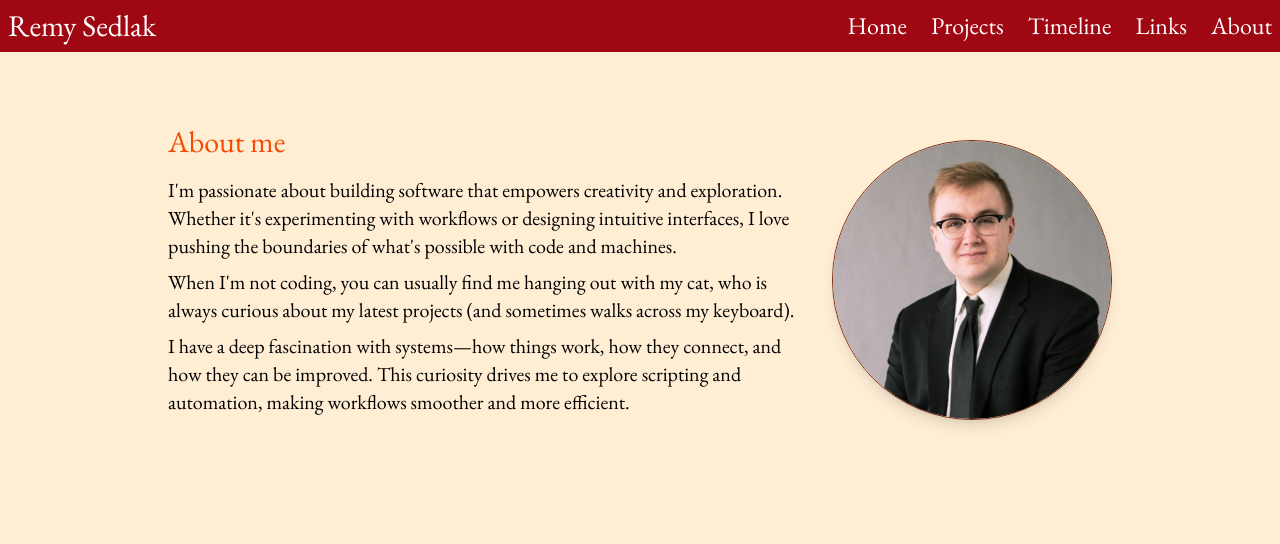
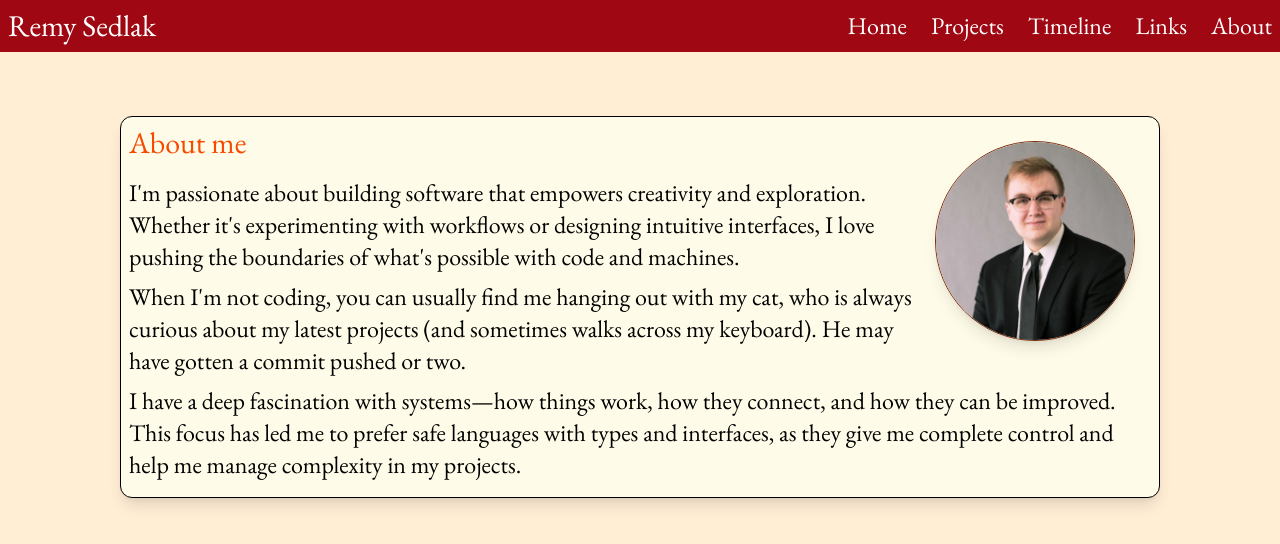
Before and after one commit to remysedlak/portfolio2.0, a React (Vite) app: page /#/about in a window 1280 px wide. Shown: the top 544 px of the page. Built offline with nearby package versions, Linux system fonts and the light colour scheme.

Commit message:
updated about me section

```diff
--- a/src/About.tsx
+++ b/src/About.tsx
@@ -2,27 +2,29 @@ import React from "react";
 
 const About: React.FC = () => (
     <div
-        className="md:mx-40 mx-2 flex flex-col md:flex-row justify-center items-center md:mt-16 mt-4"
+        className="md:mx-30 mx-2 flex flex-col md:flex-row justify-center items-center md:mt-16 mt-4"
     >
-        <div style={{ flex: 1, minWidth: 250 }} className=" p-2 ">
+        <div style={{ flex: 1, minWidth: 250 }} className=" p-2 bg-yellow-50 rounded-xl shadow-lg border ">
             <img
             src="/assets/remysedlak_image.jpg"
-            alt="Remy Sedlak"
-            className="md:rounded-full float-right shadow-lg ml-4 mt-4 w-32 h-32 md:mb-0 md:w-70 md:h-70 border border-orange-900"
+            alt="image of Remy Sedlak"
+            loading="lazy"
+            className="md:rounded-full float-right shadow-lg mr-4  mt-4 w-32 h-32 md:mb-0 md:w-50 md:h-50 border border-orange-900"
         />
+
+        <div className="">
         <h1 className="text-3xl mb-4 text-orange-600">About me</h1>
-            <p className="text-xl mb-2 ">
+            <p className="text-xl md:text-2xl mb-2 ">
                 I'm passionate about building software that empowers creativity and exploration. Whether it's experimenting with workflows or designing intuitive interfaces, I love pushing the boundaries of what's possible with code and machines.
             </p>
-            <p className="mb-2 text-xl">
-                When I'm not coding, you can usually find me hanging out with my cat, who is always curious about my latest projects (and sometimes walks across my keyboard).
+            <p className="mb-2 text-xl md:text-2xl">
+                When I'm not coding, you can usually find me hanging out with my cat, who is always curious about my latest projects (and sometimes walks across my keyboard). He may have gotten a commit pushed or two.
             </p>
-            <p className="mb-2 text-xl">
-                I have a deep fascination with systems—how things work, how they connect, and how they can be improved. This curiosity drives me to explore scripting and automation, making workflows smoother and more efficient.
+            <p className="mb-2 text-xl md:text-2xl">
+                I have a deep fascination with systems—how things work, how they connect, and how they can be improved. This focus has led me to prefer safe languages with types and interfaces, as they give me complete control and help me manage complexity in my projects.
             </p>
-            {/* <p className="mt-4 text-md  text-red-700">
-                Thanks for stopping by and learning a bit about me!
-            </p> */}
+            </div>
+
 
         </div>
     </div>
--- a/src/App.tsx
+++ b/src/App.tsx
@@ -337,7 +337,7 @@ function App() {
                               This website was developed by me <br />
                               with{" "}
                               <img
-                                className="inline w-6 h-6 align-middle mx-1"
+                                className="inline w-6 h-6 align-middle mx-1 "
                                 src="https://cdn.jsdelivr.net/gh/devicons/devicon/icons/typescript/typescript-original.svg"
                                 alt="TypeScript"
                               />{" "}
```
